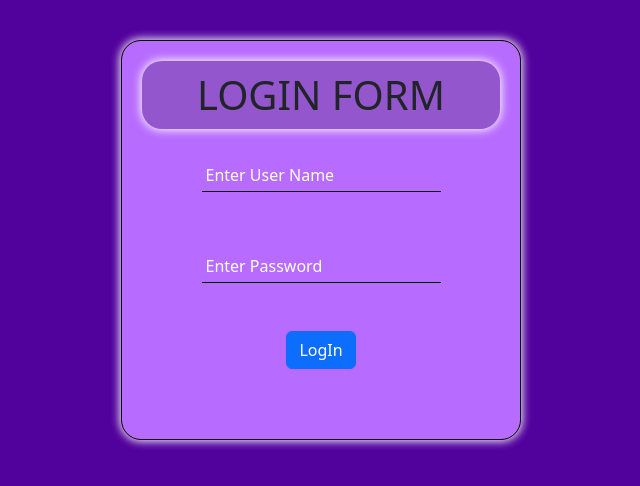
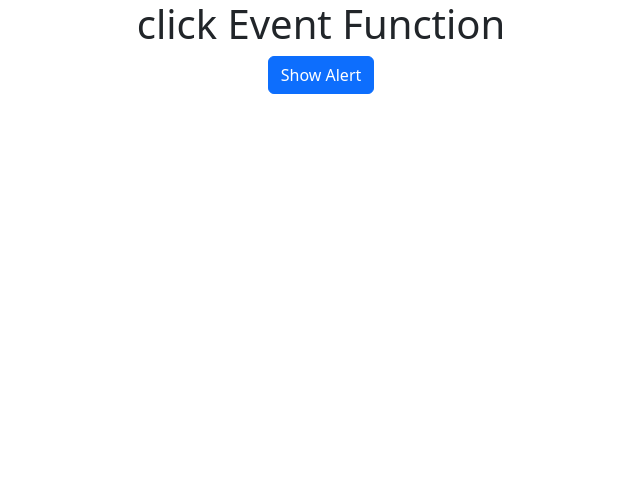
Before and after one commit to Rohit3920/React-practise, a React (Create React App) app: page / in a window 1280 px wide. Shown: the top 486 px of the page, without its empty margins (319-959 px from the left). Built offline with nearby package versions, Linux system fonts and the light colour scheme.

Commit message:
Add click Event Function for lec 10

```diff
--- a/src/App.js
+++ b/src/App.js
@@ -1,13 +1,15 @@
 // import logo from './logo.svg';
 import './App.css';
 import React from 'react';
-import Login from './Component/Login';
+// import Login from './Component/Login';
+import ClickEventFun from './Component/ClickEventFun'
 
 function App() {
   return (
     <div className="App">
-
-      <Login />
+      {/* <h1>Hello</h1> */}
+      {/* <Login /> */}
+      <ClickEventFun />
     </div>
   );
 }
--- /dev/null
+++ b/src/Component/ClickEventFun.js
@@ -0,0 +1,20 @@
+//Lec 10
+// import react from "react";
+import { Button } from "react-bootstrap";
+
+function ClickEventFun() {
+
+    function alertMsg() {
+        alert("Click Event Function")
+    }
+
+    return (
+        <div>
+            <h1>click Event Function</h1>
+
+            <Button onClick={alertMsg}>Show Alert</Button>
+        </div>
+    )
+
+}
+export default ClickEventFun;
```
